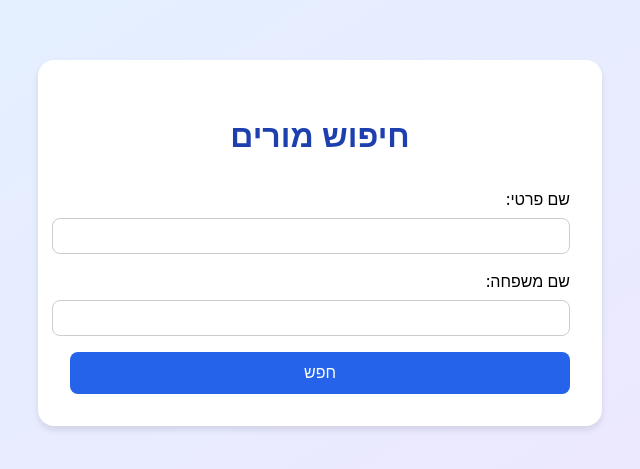
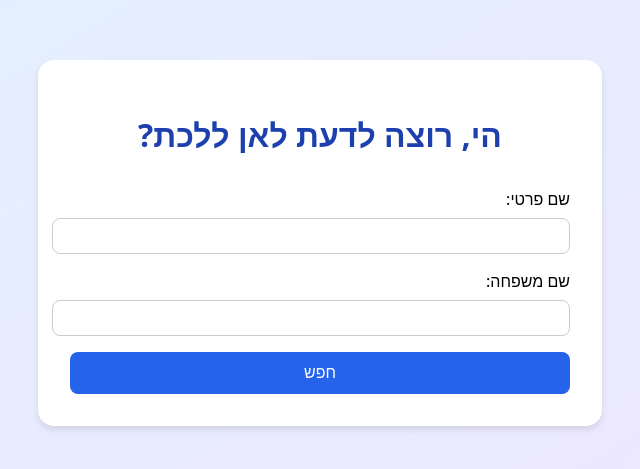
Before and after one commit to avivbz/Hof, a plain HTML site: page index.html in a window 1280 px wide. Shown: the part 157-626 px from the top of the page, without its empty margins (320-960 px from the left). Drawn offline with Linux system fonts and the light colour scheme.

Commit message:
index.html

```diff
--- a/index.html
+++ b/index.html
@@ -2,7 +2,7 @@
 <html dir="rtl">
 <head>
     <meta charset="UTF-8">
-    <title>חיפוש מורים</title>
+    <title>איפה אני נמצא? </title>
     <style>
         body {
             font-family: system-ui, -apple-system, sans-serif;
@@ -74,7 +74,7 @@
 </head>
 <body>
     <div class="container">
-        <h1>חיפוש מורים</h1>
+        <h1>הי, רוצה לדעת לאן ללכת?</h1>
         <form id="searchForm">
             <div class="form-group">
                 <label>שם פרטי:</label>
```
